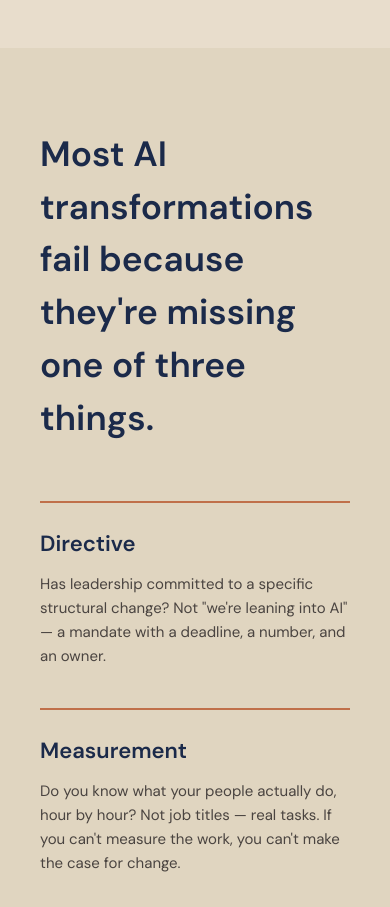
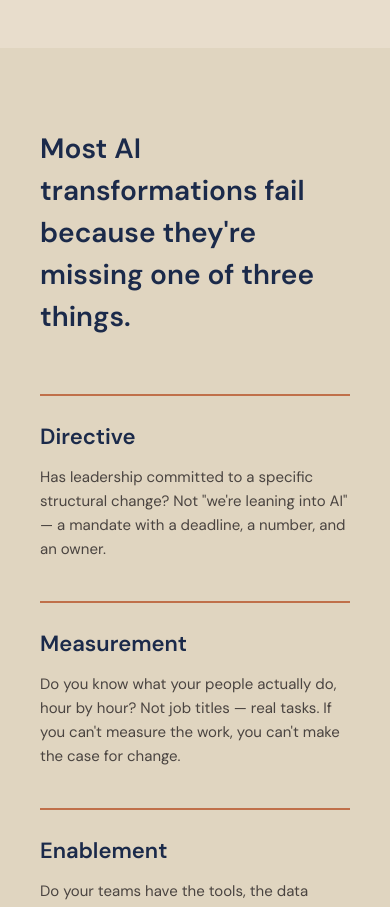
Before and after one commit to marcvallverdu/10xyourteams, a Next.js app: page / in a window 390 px wide. Shown: the part 2540-3447 px from the top of the page. Built offline with nearby package versions, Linux system fonts and the light colour scheme.

Commit message:
v22: Mobile QA — fix framework heading size on small screens
- Framework heading: 1.75rem on mobile (was 2.2rem, wrapped badly)
- Tested at 390px (iPhone), 768px (tablet), 1440px (desktop)
- Cards stack cleanly on mobile
- All sections readable at all breakpoints

```diff
--- a/app/page.tsx
+++ b/app/page.tsx
@@ -153,7 +153,7 @@ export default function Home() {
       {/* ─── THE FRAMEWORK ─── */}
       <section className="bg-cream-dark py-20 md:py-28">
         <div className="max-w-[1200px] mx-auto px-10 md:px-20">
-          <h2 className="font-sans font-bold text-[2.2rem] md:text-[2.8rem] text-navy mb-4 max-w-[600px]">
+          <h2 className="font-sans font-bold text-[1.75rem] md:text-[2.8rem] text-navy mb-4 max-w-[600px]">
             Most AI transformations fail because they&apos;re missing one of
             three things.
           </h2>
```
